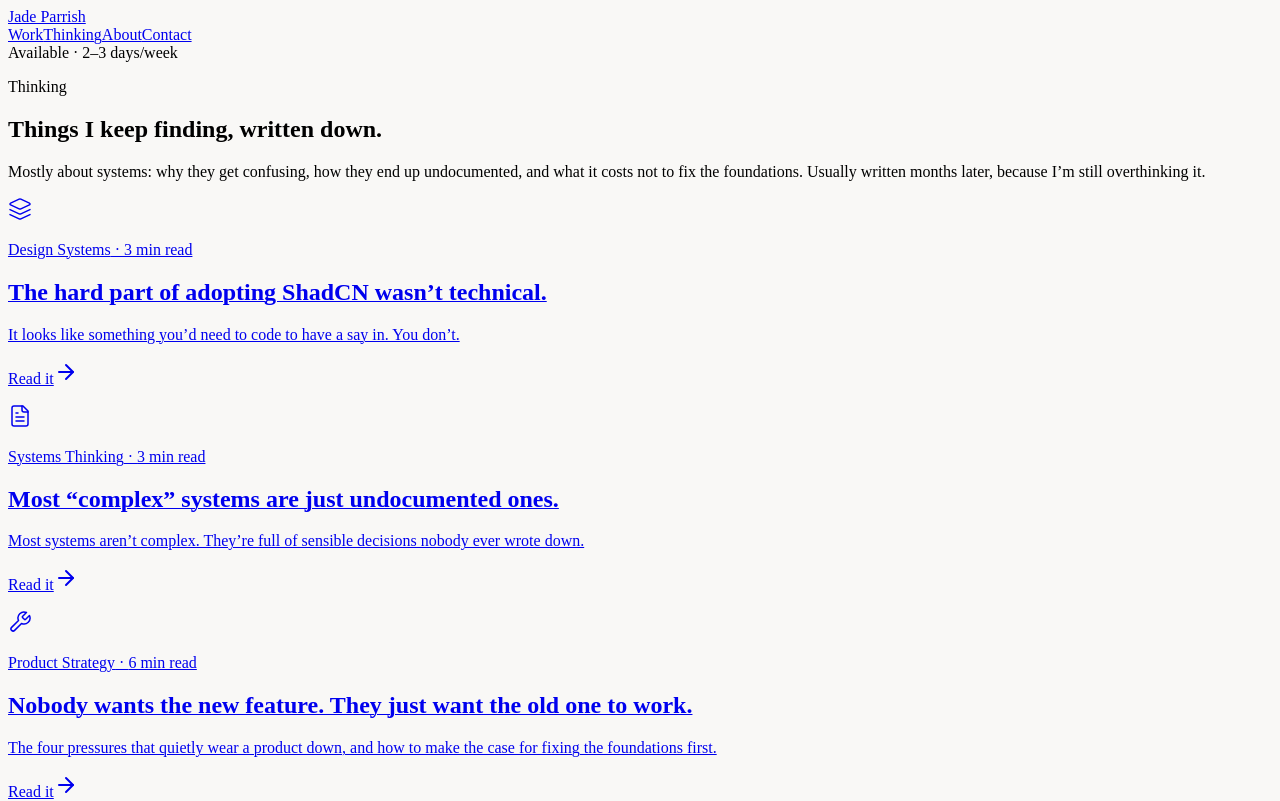
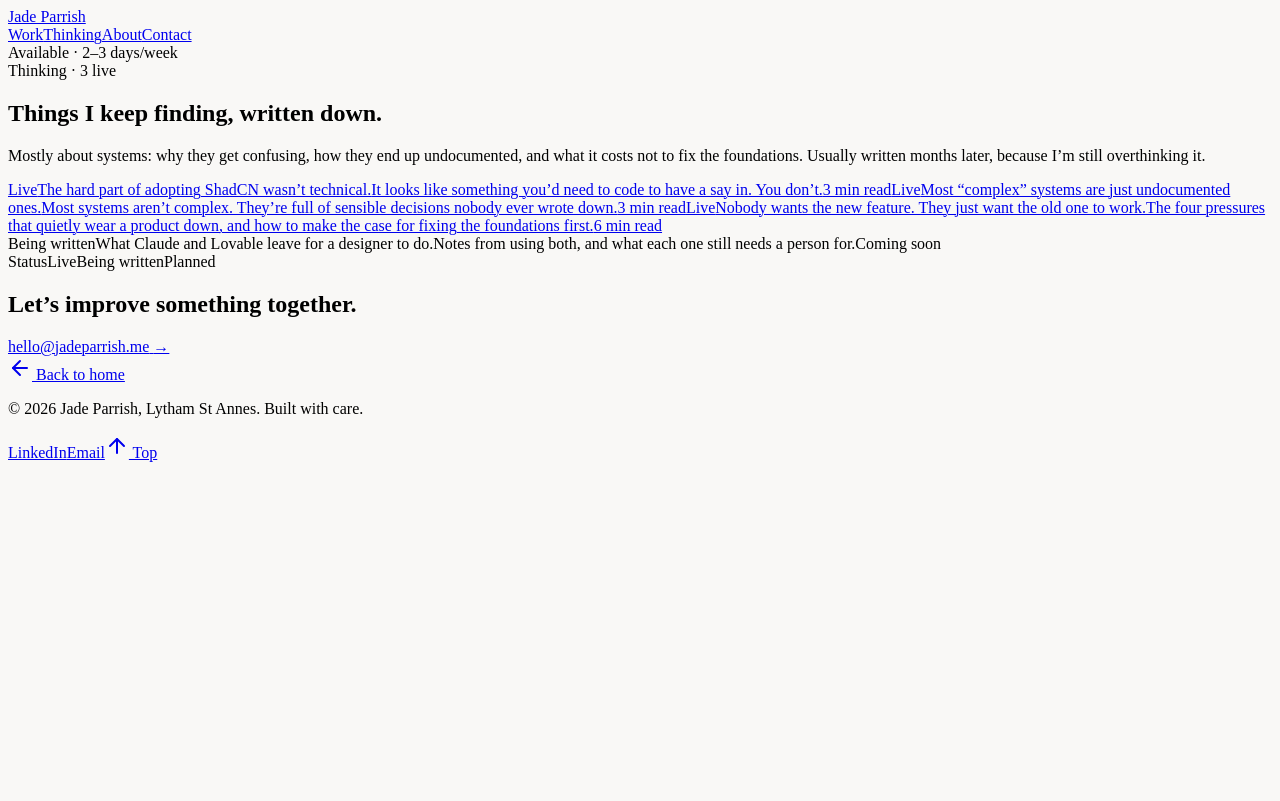
Before and after one commit to jadeparrish/portfolio, a Next.js app: page /thinking in a window 1280 px wide. Shown: the top 801 px of the page. Built offline with nearby package versions, Linux system fonts and the light colour scheme.

Commit message:
Refactor ThinkingIndex and replace ArticleRow

```diff
--- a/app/thinking/page.js
+++ b/app/thinking/page.js
@@ -1,7 +1,5 @@
 import React from 'react';
-import Link from 'next/link';
-import { ArrowRight } from 'lucide-react';
-import { thinkingList, IndexFooter, SiteFooter } from '../caseStudiesData';
+import { thinkingList, IndexFooter, SiteFooter, IndexRow, Plate, StateLamp } from '../caseStudiesData';
 
 export const metadata = {
   title: 'Thinking: Jade Parrish',
@@ -9,57 +7,15 @@ export const metadata = {
     'Writing on design systems, why complexity is usually just missing documentation, and why fixing the foundations tends to pay for itself.',
 };
 
-/* Mirrors WorkRow on /work: a piece without a page renders dimmed and
-   unclickable rather than linking somewhere that doesn't exist. */
-function ArticleRow({ article }) {
-  const inner = (
-    <>
-      <article.icon
-        className={`w-5 h-5 shrink-0 mt-1 ${
-          article.hasPage ? 'text-[#A47864]' : 'text-neutral-400'
-        }`}
-        strokeWidth={1.5}
-      />
-      <div className="flex-1">
-        <p className="text-[10px] uppercase tracking-[0.15em] text-neutral-600 font-medium mb-2">
-          {article.kicker} &middot; {article.readTime}
-        </p>
-        <h2 className="font-serif text-xl sm:text-2xl text-neutral-900 leading-snug tracking-tight [text-wrap:balance] transition-colors group-hover:text-[#8D6553]">
-          {article.title}
-        </h2>
-        <p className="mt-3 text-neutral-700 text-[17px] sm:text-[18px] leading-[1.75] [text-wrap:pretty]">
-          {article.description}
-        </p>
-        {article.hasPage && (
-          <p className="mt-4 inline-flex items-center gap-1.5 text-xs uppercase tracking-wider font-medium text-neutral-900">
-            Read it
-            <ArrowRight className="w-3.5 h-3.5 transition-transform group-hover:translate-x-1" />
-          </p>
-        )}
-      </div>
-    </>
-  );
+export default function ThinkingIndex() {
+  const live = thinkingList.filter((a) => a.state === 'live').length;
 
-  const shell = 'group flex gap-5 py-10 first:pt-0';
-
-  return article.hasPage ? (
-    <Link href={`/thinking/${article.slug}`} className={shell}>
-      {inner}
-    </Link>
-  ) : (
-    <div className={`${shell} opacity-70`}>{inner}</div>
-  );
-}
-
-export default function ThinkingIndex() {
   return (
     <div className="min-h-screen bg-[#F9F8F6] text-[#1C1C1C] font-sans antialiased selection:bg-neutral-200">
 
       <main className="max-w-2xl mx-auto px-6 sm:px-8 pb-24">
         <section className="pb-10 border-b border-neutral-200/80">
-          <p className="text-[11px] uppercase tracking-[0.2em] font-medium text-neutral-600 mb-5">
-            Thinking
-          </p>
+          <Plate className="mb-5">Thinking &middot; {live} live</Plate>
           <h1 className="text-3xl sm:text-4xl lg:text-[42px] font-serif font-normal leading-[1.15] tracking-tight [text-wrap:balance] text-neutral-900 mb-6">
             Things I keep finding, written down.
           </h1>
@@ -70,10 +26,30 @@ export default function ThinkingIndex() {
           </p>
         </section>
 
-        <div className="py-12 border-b border-neutral-200/80 divide-y divide-neutral-200/70">
+        {/* The same row component as /work. A piece that isn't finished no
+            longer needs its own dimmed treatment: the amber lamp and the
+            words "Being written" say exactly where it is. */}
+        <div className="py-10 border-b border-neutral-200/80">
           {thinkingList.map((article) => (
-            <ArticleRow key={article.slug} article={article} />
+            <IndexRow
+              key={article.slug}
+              state={article.state}
+              num={article.num}
+              title={article.title}
+              description={article.description}
+              meta={article.readTime}
+              href={article.hasPage ? `/thinking/${article.slug}` : null}
+            />
           ))}
+        </div>
+
+        <div className="mt-10 flex flex-wrap items-center justify-between gap-x-6 gap-y-3 border border-neutral-900/15 px-4 py-3 font-mono text-[10px] font-medium uppercase tracking-[0.18em]">
+          <Plate>Status</Plate>
+          <span className="flex flex-wrap items-center gap-x-6 gap-y-2">
+            <StateLamp state="live" />
+            <StateLamp state="writing" />
+            <StateLamp state="planned" />
+          </span>
         </div>
 
         <IndexFooter />
```
